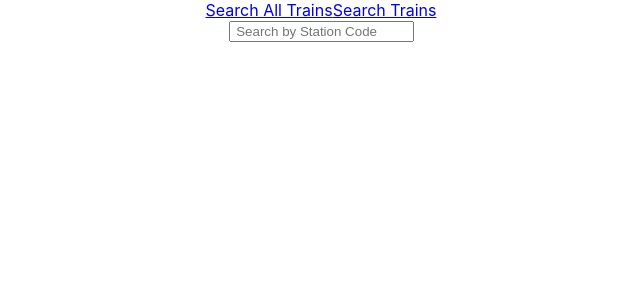
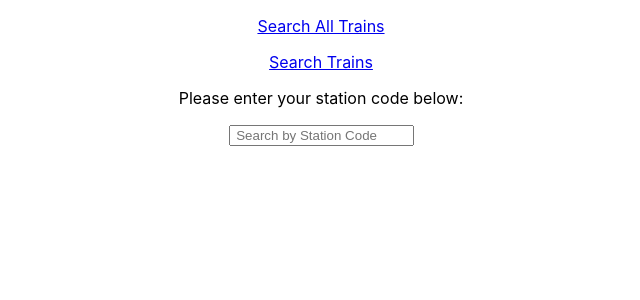
Before and after one commit to SovanRHong/dspolitical, a React (Create React App) app in the folder metrotransit/: page /searchtrains in a window 1280 px wide. Shown: the top 300 px of the page, without its empty margins (319-959 px from the left). Built offline with nearby package versions, Linux system fonts and the light colour scheme.

Commit message:
created components like home,searchtrain,and all trainschedule.  Connected the frontend to the backend.  Success with the full API call and collecting all the data

```diff
--- a/metrotransit/src/Component/Home.js
+++ b/metrotransit/src/Component/Home.js
@@ -5,8 +5,9 @@ function Home() {
   return (
     <div>
       <nav>
-        <Link to="/alltrains">Search All Trains</Link>
-
+        <p>
+          <Link to="/alltrains">Search All Trains</Link>
+        </p>
         <Link to="/searchtrains">Search Trains</Link>
       </nav>
     </div>
--- a/metrotransit/src/Component/SearchByTrain.js
+++ b/metrotransit/src/Component/SearchByTrain.js
@@ -4,17 +4,24 @@ import React, { useState, useEffect } from "react";
 const SearchByTrain = () => {
   const [stationCode, setStationCode] = useState("");
   const [searchedStationData, setSearchedStationData] = useState([]);
+
   const SearchByStationCode = async () => {
     const singleStationResult = await axios.get(
       `${process.env.REACT_APP_BACKEND_URL}/${stationCode}`
     );
-    // console.log(singleStationResult.data.station_data.Trains);
-    // setSearchedStationData(singleStationResult.data.station_data.Trains);
+    // console.log(singleStationResult.data);
+    if (singleStationResult.data.hasOwnProperty("station_data")) {
+      console.log(singleStationResult.data.station_data.Trains);
+      setSearchedStationData(singleStationResult.data.station_data.Trains);
+    } else {
+      return;
+    }
   };
   useEffect(SearchByStationCode, [stationCode]);
 
   return (
     <div>
+      <p>Please enter your station code below:</p>
       <input
         id="stationCode"
         name="stationCode"
@@ -23,6 +30,7 @@ const SearchByTrain = () => {
         value={stationCode}
         onChange={(e) => setStationCode(e.target.value)}
       />
+
       {searchedStationData.map((trainsInfo, index) => {
         return (
           <div key={index}>
--- a/metrotransit/src/Component/TrainSchedule.js
+++ b/metrotransit/src/Component/TrainSchedule.js
@@ -11,9 +11,9 @@ const TrainSchedule = () => {
     const allTrainSchedule = await axios.get(
       `${process.env.REACT_APP_BACKEND_URL}/ALL`
     );
-    //grab all the train data from the back end url
+    //GET train data from API
     console.log(allTrainSchedule.data.trains_data.Trains);
-    // console.log the data and dig down, so with the usable data we can map through it
+    //Print the data to Chrome Inspector
     setAllTrains(allTrainSchedule.data.trains_data.Trains);
   };
   // with the data that is usable for the user, set it to a state
```
Also changed, not shown: 2 other files (tests, documents, lock files or other folders).
